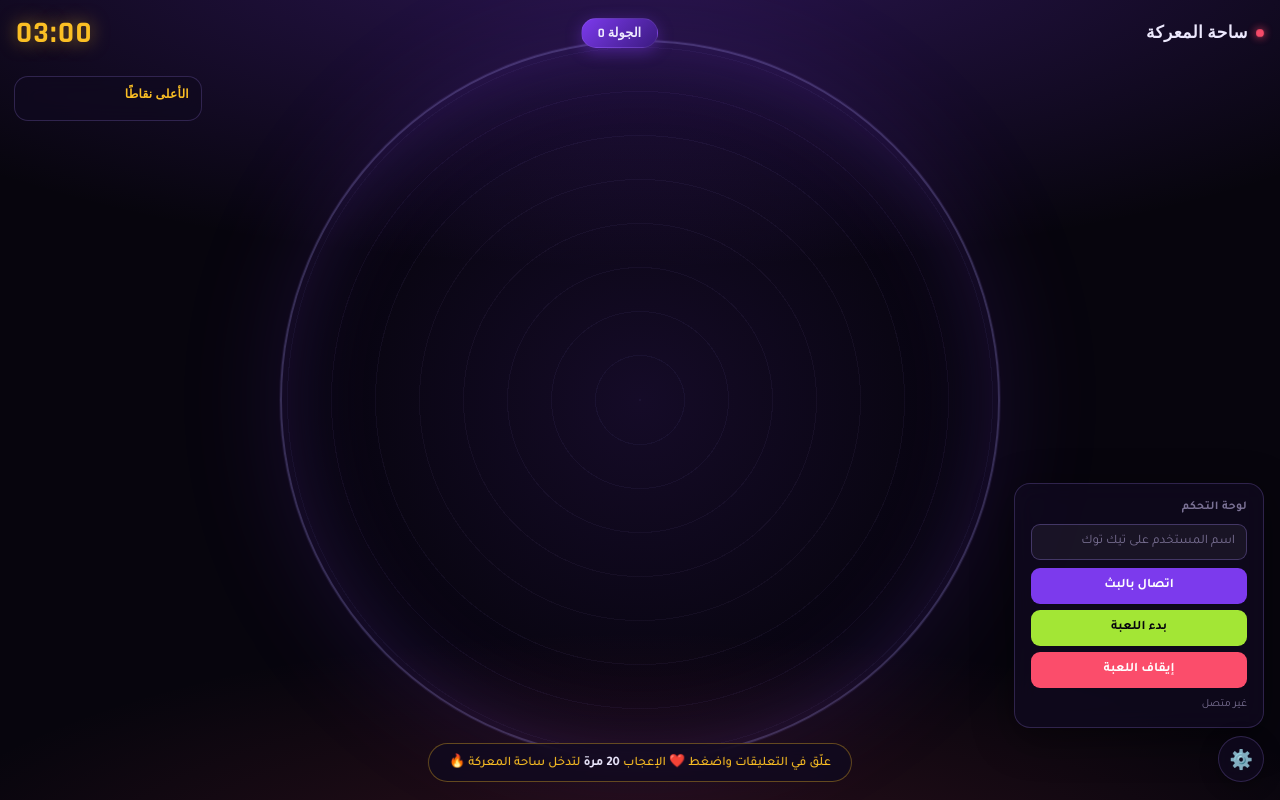
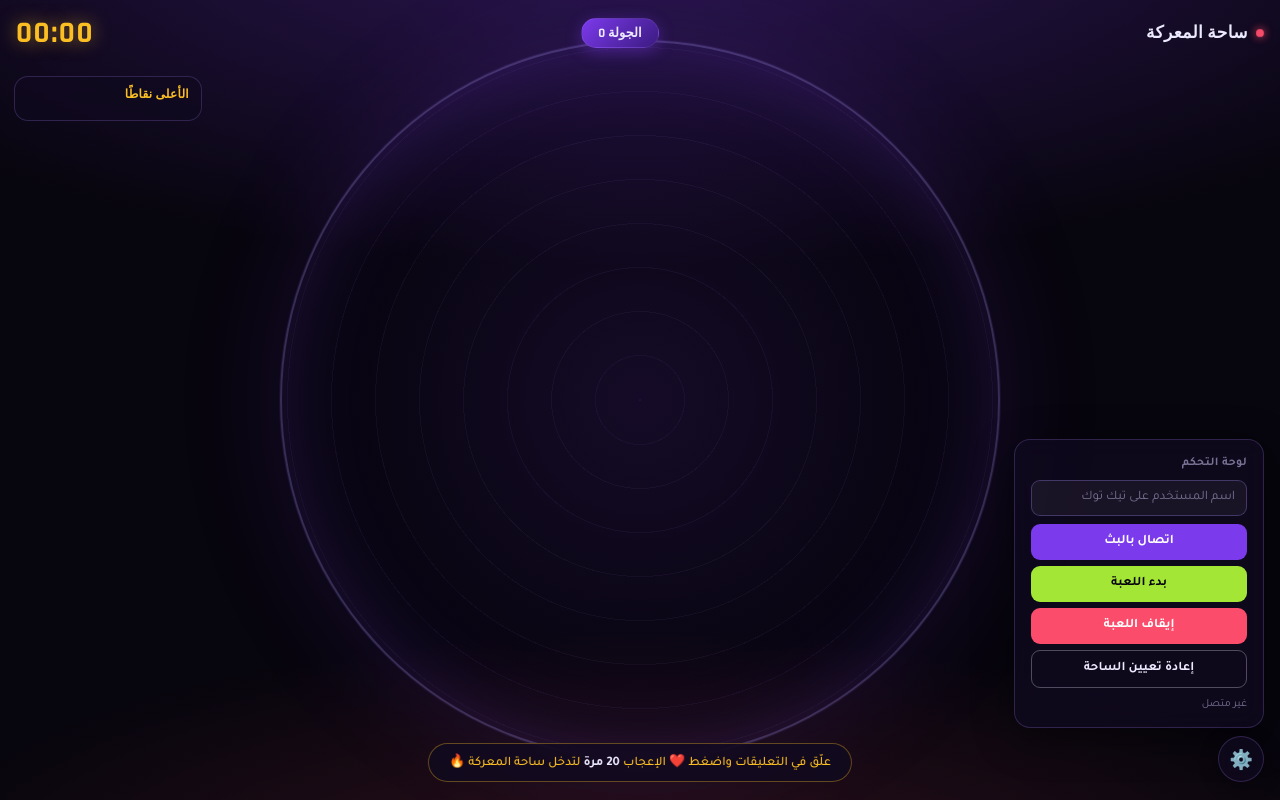
Before and after one commit to corinijamal/tiktok-live-connector, a website: page public/index.html in a window 1280 px wide. Both pictures are taken after a click on the button "⚙️". Drawn offline with nearby package versions, Linux system fonts and the light colour scheme; no server answers.

Commit message:
Add files via upload

```diff
--- a/public/index.html
+++ b/public/index.html
@@ -489,6 +489,7 @@
   .btn-connect { background: var(--violet); color: white; }
   .btn-start { background: var(--lime); color: #07050d; }
   .btn-stop { background: var(--ember); color: white; }
+  .admin button.btn-reset { background: transparent; color: var(--ice); border: 1px solid rgba(237, 233, 254, 0.3); }
   .admin .status { font-size: 11px; color: var(--dim); margin-top: 4px; }
 
   /* ---------- Mobile ---------- */
@@ -547,6 +548,7 @@
     <button class="btn-connect" onclick="connectTikTok()">اتصال بالبث</button>
     <button class="btn-start" onclick="startGame()">بدء اللعبة</button>
     <button class="btn-stop" onclick="stopGame()">إيقاف اللعبة</button>
+    <button class="btn-reset" onclick="resetGame()">إعادة تعيين الساحة</button>
     <div class="status" id="statusLine">غير متصل</div>
   </div>
 </div>
@@ -850,7 +852,11 @@ socket.on('tiktok:error', (d) => { statusLine.textContent = 'خطأ: ' + d.messa
 
 // countdown timer
 setInterval(() => {
-  if (!roundEndsAt) return;
+  if (!roundEndsAt) {
+    timerEl.textContent = '00:00';
+    timerEl.classList.remove('urgent');
+    return;
+  }
   const remaining = Math.max(0, roundEndsAt - Date.now());
   const mm = String(Math.floor(remaining / 60000)).padStart(2, '0');
   const ss = String(Math.floor((remaining % 60000) / 1000)).padStart(2, '0');
@@ -877,6 +883,11 @@ function connectTikTok() {
 }
 function startGame() { getAudioCtx(); fetch('/api/start', { method: 'POST' }); }
 function stopGame() { getAudioCtx(); fetch('/api/stop', { method: 'POST' }); }
+function resetGame() {
+  getAudioCtx();
+  if (!confirm('هذا سيمسح كل اللاعبين من الساحة الحالية. متأكد؟')) return;
+  fetch('/api/reset', { method: 'POST' });
+}
 </script>
 </body>
 </html>
```
